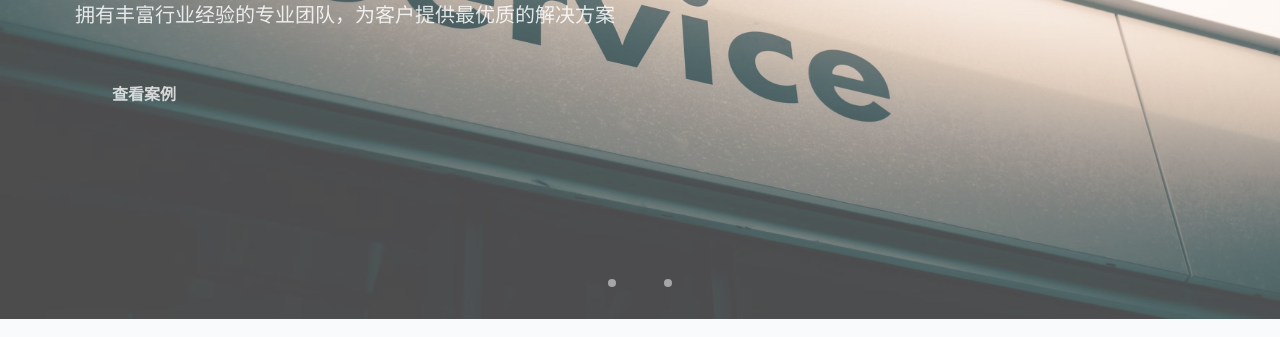
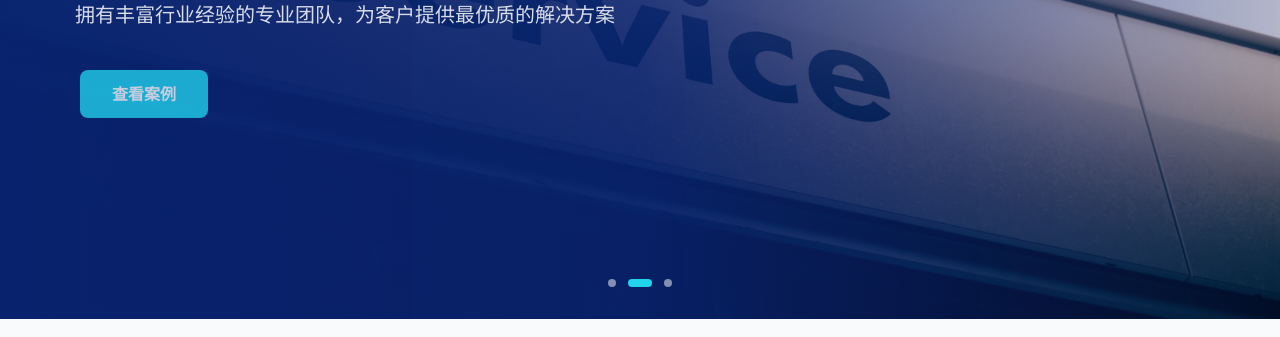
Before and after one commit to wolyshaw/service-website, a Next.js app: page / in a window 1280 px wide. Shown: the part 281-618 px from the top of the page. Built offline with nearby package versions, Linux system fonts and the light colour scheme.

Commit message:
更新主页横幅组件的背景颜色和渐变样式，优化按钮和指示器的颜色，以提升视觉效果和用户体验。

```diff
--- a/src/app/components/HomeBanner.tsx
+++ b/src/app/components/HomeBanner.tsx
@@ -55,7 +55,7 @@ export default function HomeBanner() {
   }, [slides.length]);
 
   return (
-    <div className="relative h-[600px] bg-primary-dark">
+    <div className="relative h-[600px] bg-[#0a2575]">
       {slides.map((slide, index) => (
         <div
           key={index}
@@ -70,7 +70,7 @@ export default function HomeBanner() {
             className="object-cover opacity-70"
             priority={index === 0}
           />
-          <div className="absolute inset-0 bg-gradient-to-r from-primary-dark/90 via-primary-dark/80 to-transparent">
+          <div className="absolute inset-0 bg-gradient-to-r from-[#0a2575]/90 via-[#0a2575]/80 to-transparent">
             <div className="max-w-6xl mx-auto px-4 h-full flex items-center">
               <div className="max-w-2xl">
                 <h1
@@ -88,9 +88,8 @@ export default function HomeBanner() {
                 {slide.cta && (
                   <Link
                     href={slide.cta.link}
-                    className={`inline-block px-8 py-3 bg-accent text-white font-bold
-                      hover:bg-accent-dark hover:text-white/90 transition-all duration-300
-                      transform transition-all duration-1000 delay-600 rounded-lg
+                    className={`inline-block px-8 py-3 bg-[#22D3EE] hover:bg-[#06B6D4] text-white font-bold
+                      transition-all duration-300 transform transition-all duration-1000 delay-600 rounded-lg
                       ${currentSlide === index ? 'translate-y-0 opacity-100' : 'translate-y-10 opacity-0'}`}
                   >
                     {slide.cta.text}
@@ -109,8 +108,8 @@ export default function HomeBanner() {
             key={index}
             className={`w-2 h-2 rounded-full transition-all duration-300
               ${currentSlide === index
-                ? 'bg-[var(--color-accent)] w-6'
-                : 'bg-white opacity-50 hover:opacity-70'
+                ? 'bg-[#22D3EE] w-6'
+                : 'bg-white/50 hover:bg-white/70'
               }`}
             onClick={() => setCurrentSlide(index)}
           />
```
